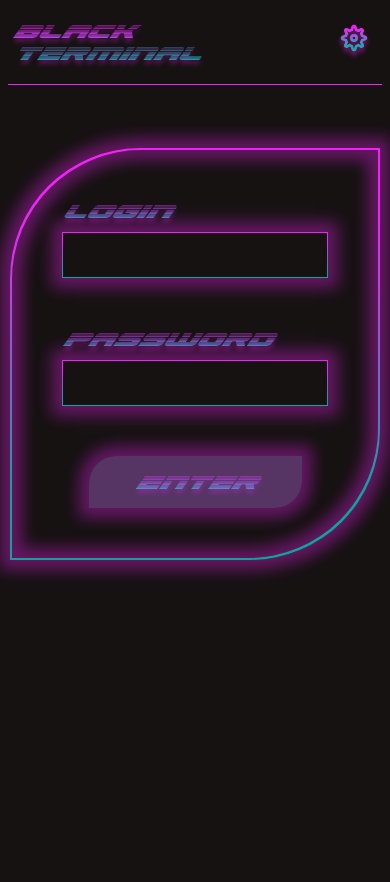
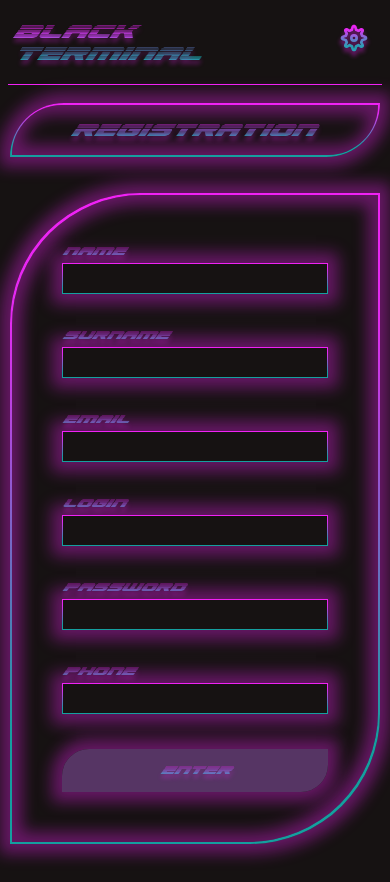
Before and after one commit to 742th/black_terminal, a website: page src/registration.html in a window 390 px wide. Drawn offline with Linux system fonts and the light colour scheme.

Commit message:
registration page done (+ mobile resolution)

```diff
--- a/src/components/components.css
+++ b/src/components/components.css
@@ -17,6 +17,7 @@
   border-radius: 202px 0;
   background: #161212;
   box-shadow: inset 0px 0px 15px 10px rgba(241, 33, 245, 0.36);
+  transition: all linear .5s;
 }
 .neon-line:before {
   content: "";
@@ -29,6 +30,7 @@
   box-shadow: 0px 0px 15px 10px rgba(241, 33, 245, 0.36);
   background: linear-gradient(180deg, #F121F5 0%, rgba(229, 44, 245, 0.981793) 20.1%, rgba(20, 232, 232, 0.66) 83.65%);
   border-radius: 202px 0;
+  transition: all linear .5s;
 }
 
 /*---INPUT---*/
@@ -40,6 +42,7 @@
   box-shadow: 0px 0px 15px 10px rgba(241, 33, 245, 0.36);
   color: #B8B8B8;
   font-family: Nunito Sans;
+
   font-style: normal;
   font-weight: normal;
   font-size: 25px;
--- a/src/index.html
+++ b/src/registration.html
@@ -5,7 +5,7 @@
 	<meta name="viewport"
 		content="width=device-width, user-scalable=no, initial-scale=1.0, maximum-scale=1.0, minimum-scale=1.0">
 	<meta http-equiv="X-UA-Compatible" content="ie=edge">
-	<title>black terminal</title>
+	<title>Registration</title>
 	<link rel="stylesheet" href="./styles/style.css">
 	<link rel="preconnect" href="https://fonts.gstatic.com">
 	<link href="https://fonts.googleapis.com/css2?family=Nunito+Sans:wght@200;400;600&display=swap"
@@ -13,7 +13,7 @@
 </head>
 <body>
 <header class="header">
-	<h2 class="neon-text header__title">black terminal</h2>
+	<h2 class="header__title neon-text">black terminal</h2>
 	<button class="header__button">
 		<svg width="36" height="38" fill="none" xmlns="http://www.w3.org/2000/svg">
 			<g filter="url(#filter0_d)" fill-rule="evenodd" clip-rule="evenodd">
@@ -62,19 +62,38 @@
 		</svg>
 	</button>
 </header>
-<main class="page">
+<main class="reg">
 	<div class="container">
-		<form class="neon-line page-form">
-			<div class="page-form__item">
-				<label class="neon-text page-form__label">login</label>
-				<input type="text" class="neon-input page-form__input">
+		<div class="reg__cont neon-line">
+			<h1 class="reg__title neon-text">registration</h1>
+		</div>
+
+		<form class="reg__form neon-line">
+			<div class="reg__form-item">
+				<label class="reg__form-label neon-text">name</label>
+				<input type="text" name="name" class="reg__form-input neon-input">
 			</div>
-			<div class="page-form__item">
-				<label class="neon-text page-form__label">password</label>
-				<input type="password" class="neon-input page-form__input">
+			<div class="reg__form-item">
+				<label class="reg__form-label neon-text">surname</label>
+				<input type="text" name="surname" class="reg__form-input neon-input">
 			</div>
-
-			<button class="neon-button page-form__button">
+			<div class="reg__form-item">
+				<label class="reg__form-label neon-text">email</label>
+				<input type="text" name="email" class="reg__form-input neon-input">
+			</div>
+			<div class="reg__form-item">
+				<label class="reg__form-label neon-text">login</label>
+				<input type="text" name="login" class="reg__form-input neon-input">
+			</div>
+			<div class="reg__form-item">
+				<label class="reg__form-label neon-text">password</label>
+				<input type="password" name="password" class="reg__form-input neon-input">
+			</div>
+			<div class="reg__form-item">
+				<label  class="reg__form-label neon-text">phone</label>
+				<input type="text" name="phone" class="reg__form-input neon-input">
+			</div>
+			<button class="reg__form-btn neon-button">
 				<span class="neon-text">enter</span>
 			</button>
 		</form>
--- a/src/styles/registration/registration.css
+++ b/src/styles/registration/registration.css
@@ -0,0 +1,76 @@
+
+.reg {}
+
+.reg__cont {
+  padding: 15px;
+  display: flex;
+  justify-content: center;
+  margin: 20px auto 40px;
+  max-width: 560px;
+}
+
+.reg__title {
+  max-width: 400px;
+  font-size: 35px;
+  line-height: 32px;
+}
+
+.reg__form {
+  display: flex;
+  gap: 50px;
+  flex-direction: column;
+  align-items: center;
+  padding: 40px 100px;
+  margin: 0 0 40px;
+}
+
+.reg__form-item {
+  width: max-content;
+  display: flex;
+  flex-direction: column;
+}
+
+.reg__form-label {
+  font-size: 26px;
+  line-height: 24px;
+  margin: 0 0 5px;
+}
+
+.reg__form-input {
+  padding: 5px;
+}
+
+.reg__form-btn {
+  max-width: 287px;
+  width: 100%;
+  font-size: 36px;
+  line-height: 33px;
+}
+
+@media screen and (max-width: 600px){
+  .reg__title {
+    max-width: 250px;
+    font-size: 22px;
+    line-height: 20px;
+  }
+
+  .reg__form {
+    padding: 50px;
+    gap: 35px;
+  }
+
+  .reg__form-label,
+  .reg__form-btn {
+    font-size: 14px;
+    line-height: 13px;
+  }
+
+  .reg__form-item {
+    width: 100%;
+  }
+
+  .reg__form-input {
+    font-size: 14px;
+    line-height: 19px;
+  }
+}
--- a/src/styles/style.css
+++ b/src/styles/style.css
@@ -31,7 +31,7 @@ h1, h2, h3, h4, h5, h6, p {
 
 body {
   background-color: #161212;
-  height: 100vh;
+  min-width: 320px;
 }
 
 .container {
```
